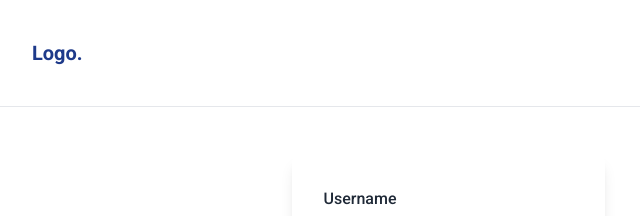
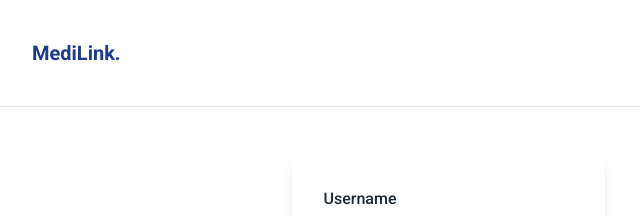
Before and after one commit to YashMhn/2nd-Year-Hackathon, a plain HTML site: page login.html in a window 1280 px wide. Shown: the top 216 px of the page, 0-640 px from the left. Drawn offline with nearby package versions, Linux system fonts and the light colour scheme.

Commit message:
Update login.html

```diff
--- a/login.html
+++ b/login.html
@@ -17,7 +17,8 @@
 
     <header class="bg-white border-b border-gray-200">
         <div class="flex items-center justify-between p-4 md:p-8">
-            <div class="text-xl font-bold text-blue-900">Logo.</div>
+            <div class="text-xl font-bold text-blue-900">MediLink.
+</div>
             <button id="menu-button" class="block md:hidden text-blue-900 focus:outline-none">
                 <i class="fas fa-bars fa-lg"></i>
             </button>
```
